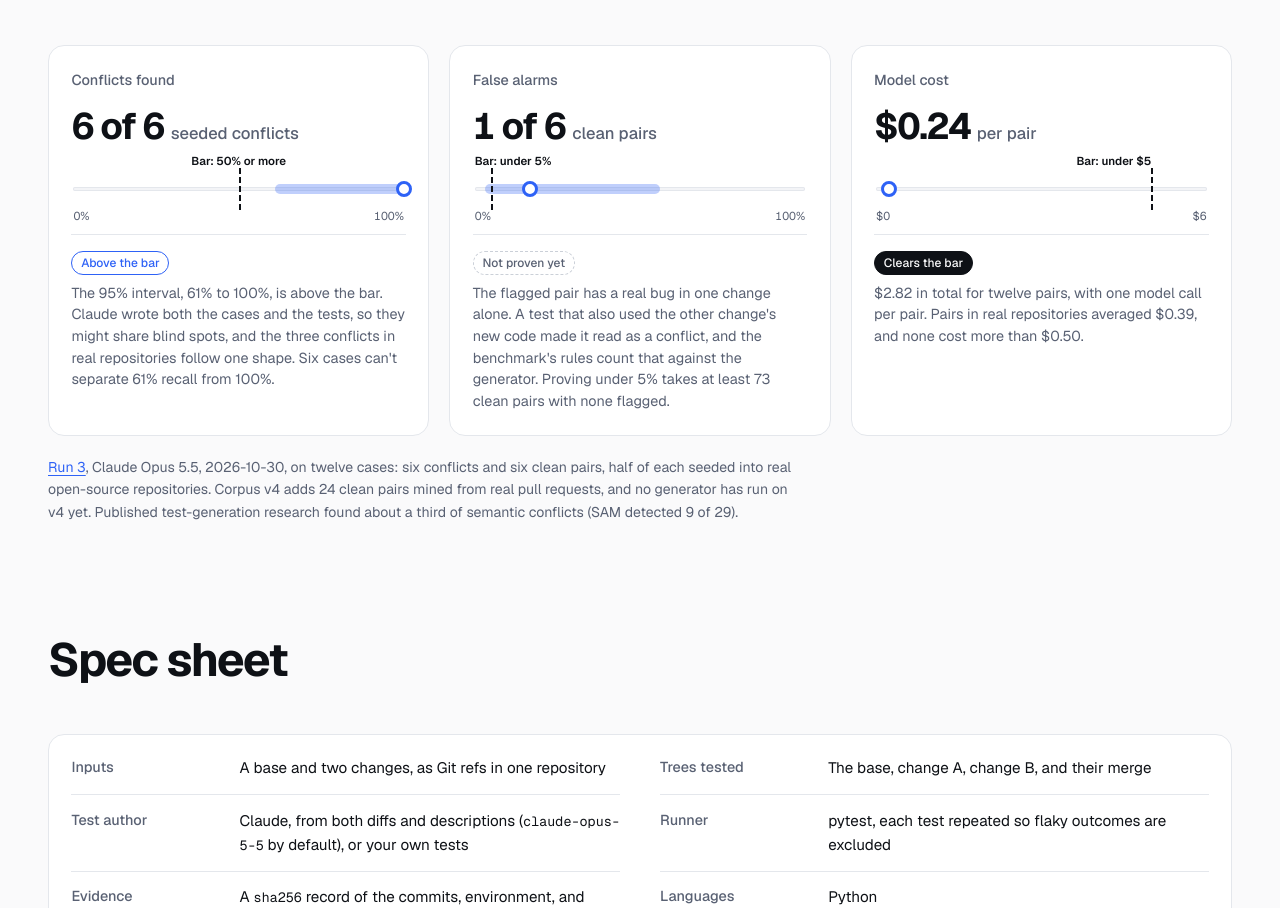
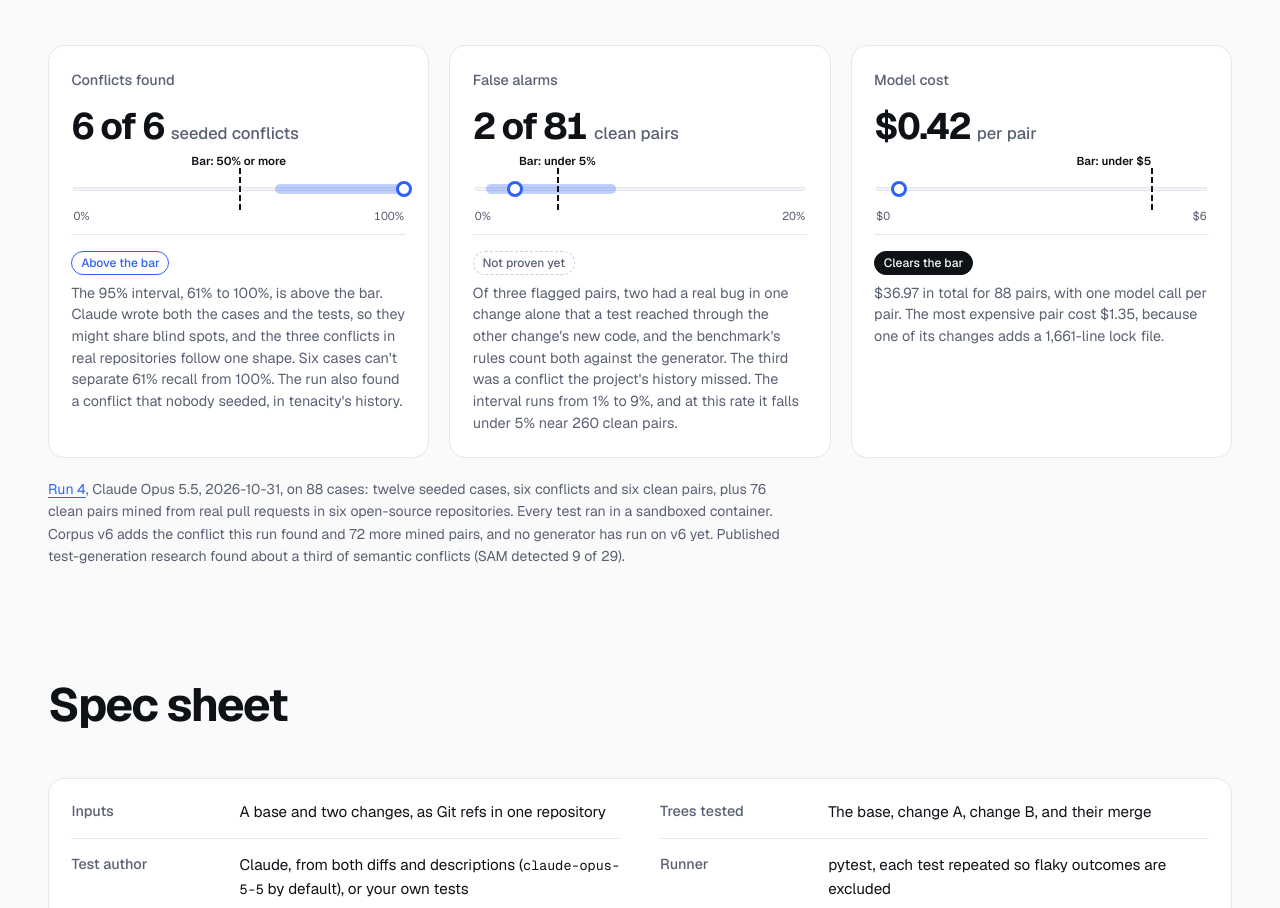
Before and after one commit to drewjst/fourway, a plain HTML site: page site/index.html in a window 1280 px wide. Shown: the part 6035-6943 px from the top of the page. Drawn offline with nearby package versions, Linux system fonts and the light colour scheme.

Commit message:
Deselect mistune's timing tests and show run 4 on the page
PR #13's CI failed check-corpus twice on mistune-467-x-466, because
test_dense_emphasis_is_near_linear failed on a different set of trees in
each run. The four trees run at once, so a wall-clock ratio measures
contention. repos/mistune.toml deselects the 21 tests that time a render,
by exact node ID, because pytest_args also reaches generated scenarios.

The project page shows run 4 after adjudication, and HANDOFF points at
the run 5 decision.

Co-Authored-By: Claude Opus 5.5 <noreply@anthropic.com>

```diff
--- a/site/index.html
+++ b/site/index.html
@@ -691,35 +691,35 @@ def test_lost_response_never_captures_twice():
             <span class="bar-label" style="left: 50%">Bar: 50% or more</span>
             <span class="end end-l">0%</span><span class="end end-r">100%</span>
           </div>
-          <div class="verdict"><span class="tag tag-next">Above the bar</span><p>The 95% interval, 61% to 100%, is above the bar. Claude wrote both the cases and the tests, so they might share blind spots, and the three conflicts in real repositories follow one shape. Six cases can't separate 61% recall from 100%.</p></div>
+          <div class="verdict"><span class="tag tag-next">Above the bar</span><p>The 95% interval, 61% to 100%, is above the bar. Claude wrote both the cases and the tests, so they might share blind spots, and the three conflicts in real repositories follow one shape. Six cases can't separate 61% recall from 100%. The run also found a conflict that nobody seeded, in tenacity's history.</p></div>
         </li>
         <li class="measure">
           <span class="name">False alarms</span>
-          <span class="value">1 of 6<span>clean pairs</span></span>
-          <div class="track" role="img" aria-label="False alarms 1 of 6. The 95 percent interval runs from 3 to 56 percent. The bar is under 5 percent.">
+          <span class="value">2 of 81<span>clean pairs</span></span>
+          <div class="track" role="img" aria-label="False alarms 2 of 81, on a scale from 0 to 20 percent. The 95 percent interval runs from 1 to 9 percent. The bar is under 5 percent.">
             <div class="rail"></div>
-            <div class="interval" style="left: 3%; width: 53%"></div>
-            <div class="point" style="left: 16.7%"></div>
-            <div class="bar" style="left: 5%"></div>
-            <span class="bar-label bar-start" style="left: 0">Bar: under 5%</span>
-            <span class="end end-l">0%</span><span class="end end-r">100%</span>
+            <div class="interval" style="left: 3.4%; width: 39.4%"></div>
+            <div class="point" style="left: 12.3%"></div>
+            <div class="bar" style="left: 25%"></div>
+            <span class="bar-label" style="left: 25%">Bar: under 5%</span>
+            <span class="end end-l">0%</span><span class="end end-r">20%</span>
           </div>
-          <div class="verdict"><span class="tag tag-exploring">Not proven yet</span><p>The flagged pair has a real bug in one change alone. A test that also used the other change's new code made it read as a conflict, and the benchmark's rules count that against the generator. Proving under 5% takes at least 73 clean pairs with none flagged.</p></div>
+          <div class="verdict"><span class="tag tag-exploring">Not proven yet</span><p>Of three flagged pairs, two had a real bug in one change alone that a test reached through the other change's new code, and the benchmark's rules count both against the generator. The third was a conflict the project's history missed. The interval runs from 1% to 9%, and at this rate it falls under 5% near 260 clean pairs.</p></div>
         </li>
         <li class="measure">
           <span class="name">Model cost</span>
-          <span class="value">$0.24<span>per pair</span></span>
-          <div class="track" role="img" aria-label="Cost 24 cents per pair. The bar is under 5 dollars.">
+          <span class="value">$0.42<span>per pair</span></span>
+          <div class="track" role="img" aria-label="Cost 42 cents per pair. The bar is under 5 dollars.">
             <div class="rail"></div>
-            <div class="point" style="left: 4%"></div>
+            <div class="point" style="left: 7%"></div>
             <div class="bar" style="left: 83.3%"></div>
             <span class="bar-label bar-end" style="left: 83.3%">Bar: under $5</span>
             <span class="end end-l">$0</span><span class="end end-r">$6</span>
           </div>
-          <div class="verdict"><span class="tag tag-built">Clears the bar</span><p>$2.82 in total for twelve pairs, with one model call per pair. Pairs in real repositories averaged $0.39, and none cost more than $0.50.</p></div>
+          <div class="verdict"><span class="tag tag-built">Clears the bar</span><p>$36.97 in total for 88 pairs, with one model call per pair. The most expensive pair cost $1.35, because one of its changes adds a 1,661-line lock file.</p></div>
         </li>
       </ul>
-      <p class="bench-foot"><a href="https://github.com/drewjst/fourway/tree/main/results/2026-10-30-claude-opus-5-5-run3">Run 3</a>, Claude Opus 5.5, 2026-10-30, on twelve cases: six conflicts and six clean pairs, half of each seeded into real open-source repositories. Corpus v4 adds 24 clean pairs mined from real pull requests, and no generator has run on v4 yet. Published test-generation research found about a third of semantic conflicts (SAM detected 9 of 29).</p>
+      <p class="bench-foot"><a href="https://github.com/drewjst/fourway/tree/main/results/2026-10-31-claude-opus-5-5-run4">Run 4</a>, Claude Opus 5.5, 2026-10-31, on 88 cases: twelve seeded cases, six conflicts and six clean pairs, plus 76 clean pairs mined from real pull requests in six open-source repositories. Every test ran in a sandboxed container. Corpus v6 adds the conflict this run found and 72 more mined pairs, and no generator has run on v6 yet. Published test-generation research found about a third of semantic conflicts (SAM detected 9 of 29).</p>
     </div>
   </section>
 
```
Also changed, not shown: 3 other files.
